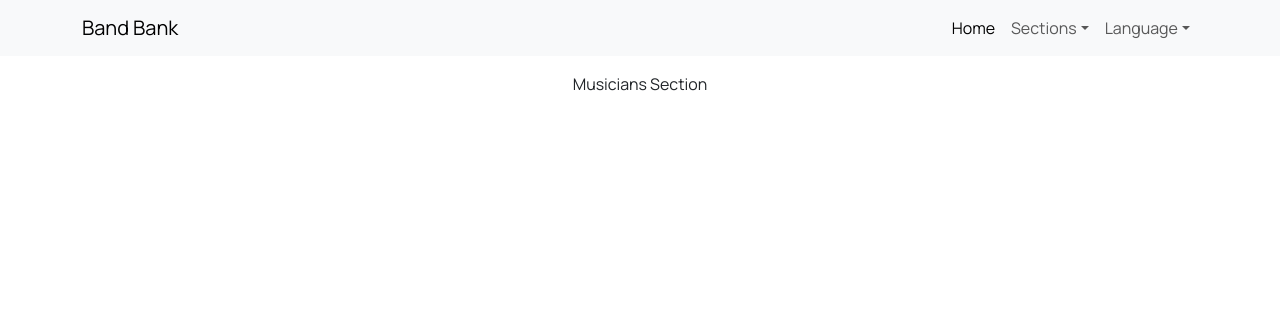
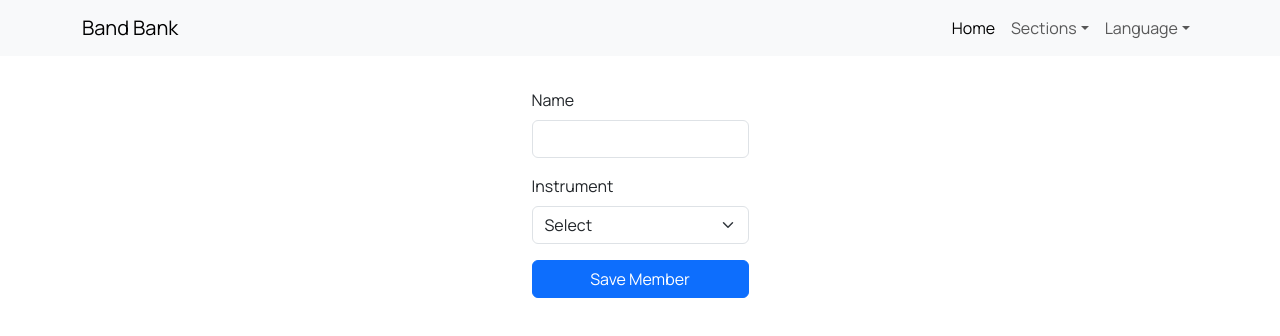
Before and after one commit to juliobrazao/band-bank, a React (Vite) app: page /musicians in a window 1280 px wide. Shown: the top 336 px of the page. Built offline with nearby package versions, Linux system fonts and the light colour scheme.

Commit message:
Form to create new musician

```diff
--- a/package.json
+++ b/package.json
@@ -11,6 +11,7 @@
   },
   "dependencies": {
     "@hookform/resolvers": "^3.6.0",
+    "@tanstack/react-query": "^5.49.2",
     "@types/react-router-dom": "^5.3.3",
     "axios": "^1.7.2",
     "bootstrap": "^5.3.3",
--- /dev/null
+++ b/src/components/MusicianCreate.tsx
@@ -0,0 +1,83 @@
+import * as y from "yup";
+import { yupResolver } from "@hookform/resolvers/yup";
+import { useForm } from "react-hook-form";
+import { useMusician } from "../hooks/useMusician";
+import { instruments } from "../models/instruments";
+
+const MusicianSchema = y.object({
+  name: y.string().min(5),
+  instrument: y.string().min(3),
+});
+
+export type MusicianType = y.InferType<typeof MusicianSchema>;
+
+export default function MusicianForm() {
+  const {
+    register,
+    handleSubmit,
+    formState: { errors },
+    reset,
+  } = useForm<MusicianType>({
+    resolver: yupResolver(MusicianSchema),
+  });
+
+  const { mutateAsync } = useMusician();
+
+  const handleSubmitForm = (musician: MusicianType) => {
+    mutateAsync(musician);
+    reset();
+  };
+
+  return (
+    <>
+      <form onSubmit={handleSubmit(handleSubmitForm)}>
+        <div className="mt-3">
+          <label htmlFor="musician_name" className="form-label">
+            Name
+          </label>
+          <input
+            type="text"
+            id="musician_name"
+            {...register("name")}
+            className="form-control"
+          />
+          {(errors && errors.name?.message) ?? (
+            <small className="form-text text-black-50">
+              {errors.name?.message}
+            </small>
+          )}
+        </div>
+
+        <div className="mt-3">
+          <label htmlFor="musician_instrument" className="form-label">
+            Instrument
+          </label>
+          <select
+            className="form-select"
+            {...register("instrument")}
+            id="musician_instrument"
+          >
+            <option value="">Select</option>
+            {instruments.map((instrument) => (
+              <option value={instrument}>{`${instrument
+                .charAt(0)
+                .toUpperCase()}${instrument.slice(1)}`}</option>
+            ))}
+          </select>
+
+          {(errors && errors.instrument?.message) ?? (
+            <small className="form-text text-black-50">
+              {errors.instrument?.message}
+            </small>
+          )}
+        </div>
+
+        <div className="mt-3">
+          <button type="submit" className="btn btn-primary w-100">
+            Save Member
+          </button>
+        </div>
+      </form>
+    </>
+  );
+}
--- /dev/null
+++ b/src/hooks/useMusician.tsx
@@ -0,0 +1,17 @@
+import { useMutation } from "@tanstack/react-query";
+import { MusicianService } from "../services/MusicianService";
+import { Musician } from "../models/musician";
+
+export function useMusician() {
+  const { mutateAsync } = useMutation({
+    mutationKey: ["create-musician"],
+    mutationFn: async (musician: Partial<Musician>) => {
+      return MusicianService.create(musician);
+    },
+    onSuccess: () => alert("Musician Created!"),
+  });
+
+  return {
+    mutateAsync,
+  };
+}
--- a/src/main.tsx
+++ b/src/main.tsx
@@ -5,13 +5,17 @@ import { createBrowserRouter, RouterProvider } from "react-router-dom";
 import DialogContextProvider from "./contexts/DialogContext";
 import { routes } from "./routes";
 import NotificationContextProvider from "./contexts/NotificationContext";
+import { QueryClient, QueryClientProvider } from "@tanstack/react-query";
 
 const router = createBrowserRouter(routes);
+const queryClient = new QueryClient();
 
 ReactDOM.createRoot(document.getElementById("root")!).render(
-  <DialogContextProvider>
-    <NotificationContextProvider>
-      <RouterProvider router={router} />
-    </NotificationContextProvider>
-  </DialogContextProvider>
+  <QueryClientProvider client={queryClient}>
+    <DialogContextProvider>
+      <NotificationContextProvider>
+        <RouterProvider router={router} />
+      </NotificationContextProvider>
+    </DialogContextProvider>
+  </QueryClientProvider>
 );
--- /dev/null
+++ b/src/models/instruments.ts
@@ -0,0 +1 @@
+export const instruments = ["vocals", "guitars", "bass", "drums", "keyboards"];
--- a/src/pages/Musicians.tsx
+++ b/src/pages/Musicians.tsx
@@ -1,5 +1,10 @@
 import { ContainerCentered } from "../components/Containers";
+import MusicianCreate from "../components/MusicianCreate";
 
 export default function Musicians() {
-  return <ContainerCentered>Musicians Section</ContainerCentered>;
+  return (
+    <ContainerCentered>
+      <MusicianCreate />
+    </ContainerCentered>
+  );
 }
--- /dev/null
+++ b/src/services/MusicianService.ts
@@ -0,0 +1,11 @@
+import axios from "axios";
+import { Musician } from "../models/musician";
+
+export class MusicianService {
+  static async create(musician: Partial<Musician>) {
+    return axios.post(
+      `${import.meta.env.VITE_FAKE_API_URL}/musicians`,
+      musician
+    );
+  }
+}
```
Also changed, not shown: 1 other file (tests, documents, lock files or other folders).
